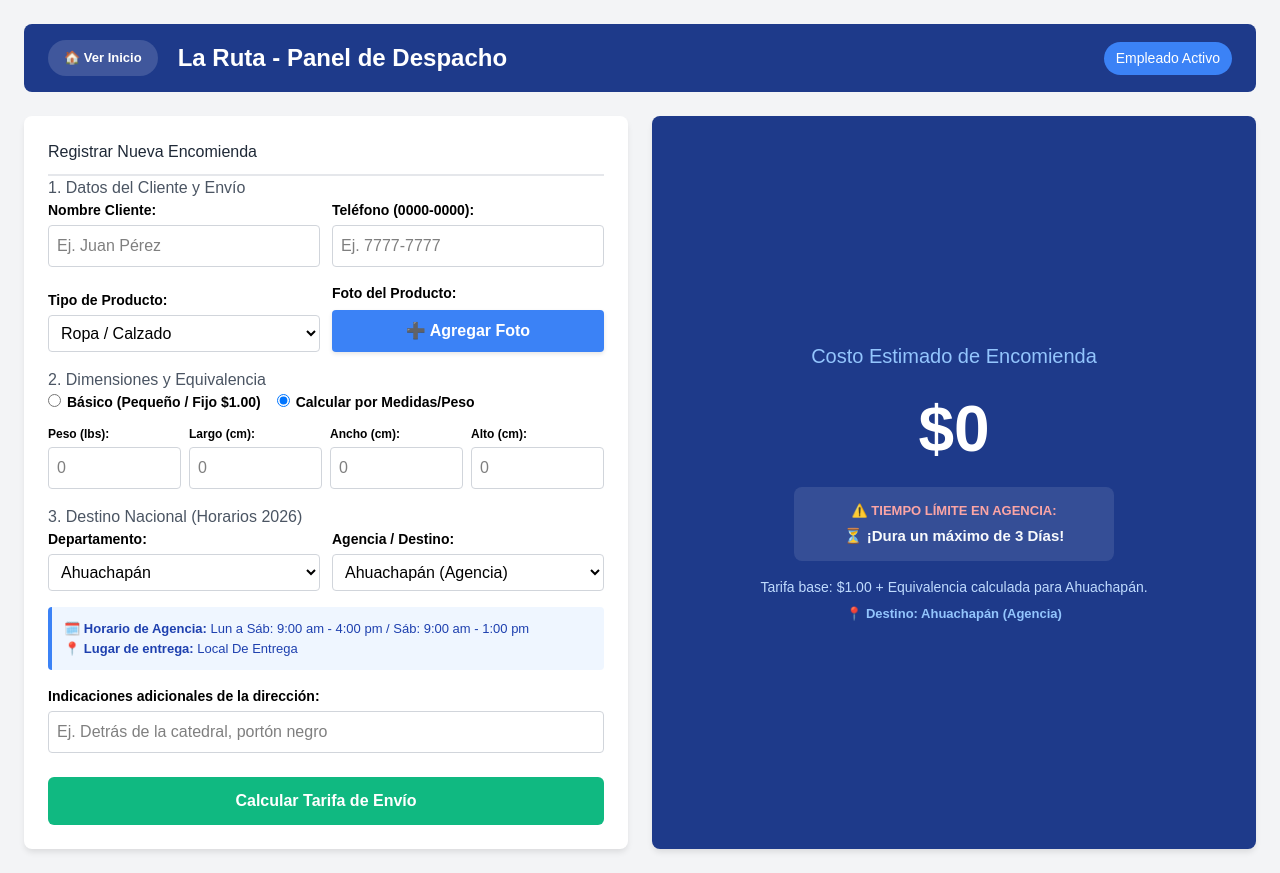
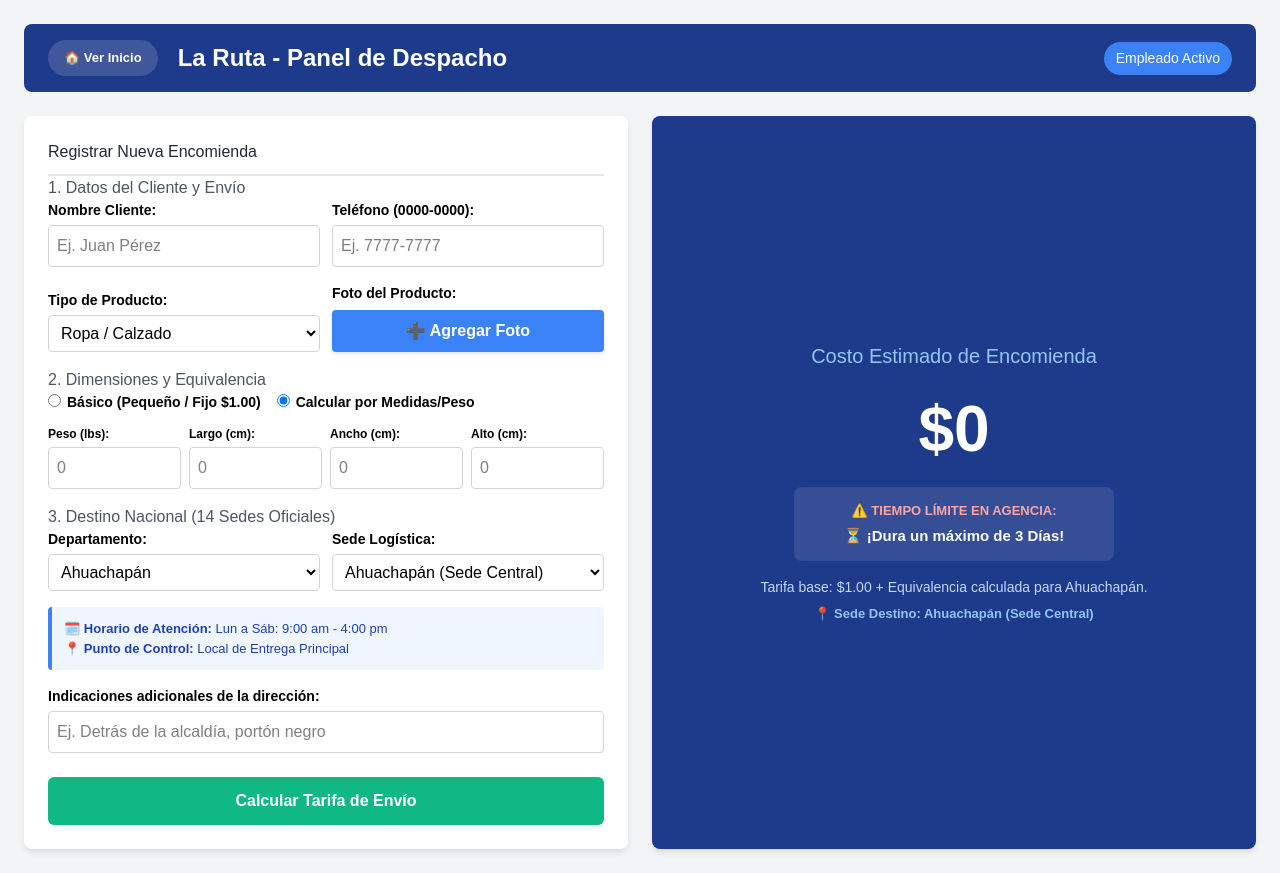
Before and after one commit to jhonattan755/LaRuta2, a React app in the folder frontend/: page /empleado in a window 1280 px wide. Built offline with nearby package versions, Linux system fonts and the light colour scheme; the HTML template or start-up script is replaced by a standard one.

Commit message:
Arregle el panel de ademin

```diff
--- a/frontend/src/views/Empleado.jsx
+++ b/frontend/src/views/Empleado.jsx
@@ -1,72 +1,54 @@
 import { useState } from 'react';
-// 1. IMPORTACIÓN AÑADIDA: Traemos el hook para navegar entre pantallas
+// IMPORTACIÓN: Traemos el hook para navegar entre pantallas
 import { useNavigate } from 'react-router-dom';
 
 const Empleado = () => {
-  // 2. INICIALIZACIÓN AÑADIDA: Instanciamos el hook de navegación
+  // INICIALIZACIÓN: Instanciamos el hook de navegación
   const navigate = useNavigate();
 
-  // Datos extraídos directamente de las tablas reales de "DESTINOS Y HORARIOS 2026"
+  // Estructura oficial de 14 sedes únicas (una para cada uno de los 14 departamentos de El Salvador)
   const destinosReales = {
     'Ahuachapán': [
-      { nombre: 'Ahuachapán (Agencia)', horario: 'Lun a Sáb: 9:00 am - 4:00 pm / Sáb: 9:00 am - 1:00 pm', lugar: 'Local De Entrega', duracion: 'Paquete Dura 3 Dias' },
-      { nombre: 'Cara Sucia (Agencia)', horario: 'Lun a Sáb: 9:00 am - 4:00 pm / Sáb: 9:00 am - 12:00 pm', lugar: 'Local De Entrega', duracion: 'Paquete Dura 3 Dias' },
-      { nombre: 'Atiquizaya (Agencia)', horario: 'Lun a Sáb: 9:00 am - 4:00 pm / Sáb: 9:00 am - 12:00 pm', lugar: 'Local De Entrega', duracion: 'Paquete Dura 3 Dias' }
+      { nombre: 'Ahuachapán (Sede Central)', horario: 'Lun a Sáb: 9:00 am - 4:00 pm', lugar: 'Local de Entrega Principal', duracion: 'Paquete Dura 3 Dias' }
     ],
     'Santa Ana': [
-      { nombre: 'Santa Ana Centro (Agencia)', horario: 'Lun a Sáb: 9:00 am - 4:00 pm / Sáb: 9:00 am - 12:00 pm', lugar: 'Local De Entrega', duracion: 'Paquete Dura 3 Dias' },
-      { nombre: 'Santa Ana Plaza 33 (Agencia)', horario: 'Lun a Sáb: 9:00 am - 4:00 pm / Sáb: 9:00 am - 1:00 pm', lugar: 'Local De Entrega', duracion: 'Paquete Dura 3 Dias' },
-      { nombre: 'Metapán (Agencia)', horario: 'Lun a Sáb: 9:00 am - 4:00 pm / Sáb: 9:00 am - 12:00 pm', lugar: 'Local De Entrega', duracion: 'Paquete Dura 3 Dias' },
-      { nombre: 'Chalchuapa (Agencia)', horario: 'Lun a Sáb: 9:00 am - 4:00 pm / Sáb: 9:00 am - 12:00 pm', lugar: 'Local De Entrega', duracion: 'Paquete Dura 3 Dias' }
+      { nombre: 'Santa Ana Centro (Sede Central)', horario: 'Lun a Sáb: 9:00 am - 4:00 pm', lugar: 'Local de Entrega Principal', duracion: 'Paquete Dura 3 Dias' }
     ],
     'Sonsonate': [
-      { nombre: 'Sonsonate (Agencia)', horario: 'Lun a Sáb: 9:00 am-4:00 pm / Dom: 12:40 pm-1:40 pm', lugar: 'Local De Entrega', duracion: 'Paquete Dura 3 Dias' },
-      { nombre: 'Sonzacate (Agencia)', horario: 'Lun a Sáb: 9:00 am-4:00 pm / Dom: 11:50 am-12:20 pm', lugar: 'Local De Entrega', duracion: 'Paquete Dura 3 Dias' },
-      { nombre: 'Izalco (Agencia)', horario: 'Lun a Sáb: 9:00 am - 4:00 pm / Dom: 10:30 am - 11:30 am', lugar: 'Local De Entrega', duracion: 'Paquete Dura 3 Dias' }
+      { nombre: 'Sonsonate (Sede Central)', horario: 'Lun a Sáb: 9:00 am - 4:00 pm / Dom: 12:40 pm-1:40 pm', lugar: 'Local de Entrega Principal', duracion: 'Paquete Dura 3 Dias' }
+    ],
+    'Chalatenango': [
+      { nombre: 'Chalatenango (Sede Central)', horario: 'Lun a Sáb: 9:00 am - 4:00 pm', lugar: 'Local de Entrega Principal', duracion: 'Paquete Dura 3 Dias' }
+    ],
+    'La Libertad': [
+      { nombre: 'Santa Tecla (Sede Central)', horario: 'Lun a Sáb: 9:00 am - 4:00 pm', lugar: 'Local de Entrega Principal', duracion: 'Paquete Dura 3 Dias' }
     ],
     'San Salvador': [
-      { nombre: 'San Salvador - Metrogalerias (Agencia)', horario: 'Lun a Sáb: 9:00 am - 4:00 pm / Sáb: 9:00 am - 1:00 pm', lugar: 'Local De Entrega', duracion: 'Paquete Dura 3 Dias' },
-      { nombre: 'San Salvador Centro Historico (Agencia)', horario: 'Lun a Sáb: 9:00 am - 4:00 pm / Sáb: 9:00 am - 12:00 pm', lugar: 'Local De Entrega', duracion: 'Paquete Dura 3 Dias' },
-      { nombre: 'San Salvador - Plaza Jerez (Agencia)', horario: 'Lun a Sáb: 9:00 am - 4:00 pm / Sáb: 9:00 am - 12:00 pm', lugar: 'Local De Entrega', duracion: 'Paquete Dura 3 Dias' },
-      { nombre: 'Soyapango (Agencia)', horario: 'Lun a Sáb: 9:00 am - 4:00 pm / Sáb: 9:00 am - 12:00 pm', lugar: 'Local De Entrega', duracion: 'Paquete Dura 3 Dias' },
-      { nombre: 'Apopa (Agencia)', horario: 'Lun a Sáb: 9:00 am - 4:00 pm / Sáb: 9:00 am - 1:00 pm', lugar: 'Local De Entrega', duracion: 'Paquete Dura 3 Dias' }
+      { nombre: 'San Salvador - Metrogalerías (Sede Central)', horario: 'Lun a Sáb: 9:00 am - 4:00 pm / Sáb: 9:00 am - 1:00 pm', lugar: 'Local de Entrega Principal', duracion: 'Paquete Dura 3 Dias' }
     ],
-    'La Libertad': [
-      { nombre: 'Santa Tecla (Agencia)', horario: 'Miércoles y Sábado: 1:00 pm - 3:00 pm', lugar: 'Local De Entrega (Costo Extra $0.50)', duracion: 'Paquete Dura 3 Dias' },
-      { nombre: 'Lourdes (Agencia)', horario: 'Lun a Sáb: 9:00 am - 4:00 pm / Sáb: 9:00 am - 12:00 pm', lugar: 'Local De Entrega', duracion: 'Paquete Dura 3 Dias' },
-      { nombre: 'Zaragoza', horario: 'Miércoles y Sábado: 2:15 pm - 3:00 pm', lugar: 'Fte a casa de la cultura', duracion: 'Entrega en Punto Fijo' }
+    'Cuscatlán': [
+      { nombre: 'Cojutepeque (Sede Central)', horario: 'Lun a Sáb: 9:00 am - 4:00 pm', lugar: 'Local de Entrega Principal', duracion: 'Paquete Dura 3 Dias' }
+    ],
+    'La Paz': [
+      { nombre: 'Zacatecoluca (Sede Central)', horario: 'Lun a Sáb: 9:00 am - 4:00 pm', lugar: 'Local de Entrega Principal', duracion: 'Paquete Dura 3 Dias' }
+    ],
+    'Cabañas': [
+      { nombre: 'Sensuntepeque (Sede Central)', horario: 'Lunes a Jueves: 9:00 am - 11:00 am', lugar: 'Local de Entrega Principal', duracion: 'Retención en Agencia' }
+    ],
+    'San Vicente': [
+      { nombre: 'San Vicente (Sede Central)', horario: 'Lun a Sáb: 9:00 am - 4:00 pm', lugar: 'Local de Entrega Principal', duracion: 'Paquete Dura 3 Dias' }
+    ],
+    'Usulután': [
+      { nombre: 'Usulután (Sede Central)', horario: 'Lun a Sáb: 9:00 am - 4:00 pm', lugar: 'Local de Entrega Principal', duracion: 'Paquete Dura 3 Dias' }
     ],
     'San Miguel': [
-      { nombre: 'San Miguel (Agencia)', horario: 'Lun a Sáb: 9:00 am - 4:00 pm / Sáb: 9:00 am - 12:00 pm', lugar: 'Local De Entrega', duracion: 'Paquete Dura 3 Dias' }
+      { nombre: 'San Miguel (Sede Central)', horario: 'Lun a Sáb: 9:00 am - 4:00 pm', lugar: 'Local de Entrega Principal', duracion: 'Paquete Dura 3 Dias' }
     ],
-    'Usulután': [
-      { nombre: 'Usulutan (Agencia)', horario: 'Lun a Sáb: 9:00 am - 4:00 pm / Sáb: 9:00 am - 12:00 pm', lugar: 'Local De Entrega', duracion: 'Paquete Dura 3 Dias' },
-      { nombre: 'Jiquilisco (Agencia)', horario: 'Lun a Sáb: 9:00 am - 4:00 pm / Sáb: 9:00 am - 12:00 pm', lugar: 'Local De Entrega', duracion: 'Paquete Dura 3 Dias' },
-      { nombre: 'Santiago de María (Agencia)', horario: 'Lun a Sáb: 9:00 am - 4:00 pm / Sáb: 9:00 am - 12:00 pm', lugar: 'Local De Entrega', duracion: 'Paquete Dura 3 Dias' }
-    ],
-    'Cuscatlán': [
-      { nombre: 'Cojutepeque (Agencia)', horario: 'Lun a Sáb: 9:00 am - 4:00 pm / Sáb: 9:00 am - 12:00 pm', lugar: 'Local De Entrega', duracion: 'Paquete Dura 3 Dias' },
-      { nombre: 'Suchitoto', horario: 'Martes y Viernes: 8:00 am - 9:00 am', lugar: 'Parque Central', duracion: 'Entrega en Punto Fijo' }
+    'Morazán': [
+      { nombre: 'San Francisco Gotera (Sede Central)', horario: 'Lun a Sáb: 9:00 am - 4:00 pm', lugar: 'Local de Entrega Principal', duracion: 'Paquete Dura 3 Dias' }
     ],
     'La Unión': [
-      { nombre: 'La Unión (Agencia)', horario: 'Lun a Sáb: 9:00 am - 4:00 pm / Sáb: 9:00 am - 12:00 pm', lugar: 'Local De Entrega', duracion: 'Paquete Dura 3 Dias' },
-      { nombre: 'Santa Rosa de lima (Agencia)', horario: 'Lun a Sáb: 9:00 am - 4:00 pm / Sáb: 9:00 am - 12:00 pm', lugar: 'Local De Entrega (Apartir del 21 de abril)', duracion: 'Retención Estándar' }
-    ],
-    'Morazán': [
-      { nombre: 'San Francisco Gotera (Agencia)', horario: 'Lun a Sáb: 9:00 am - 4:00 pm / Sáb: 9:00 am - 12:00 pm', lugar: 'Local De Entrega', duracion: 'Paquete Dura 3 Dias' }
-    ],
-    'La Paz': [
-      { nombre: 'Zacatecoluca (Agencia)', horario: 'Lun a Sáb: 9:00 am - 4:00 pm / Sáb: 9:00 am - 12:00 pm', lugar: 'Local De Entrega', duracion: 'Paquete Dura 3 Dias' },
-      { nombre: 'Olocuiltla', horario: 'Martes y Viernes: 10:30 am - 11:00 am', lugar: 'Parqueo de Mercado de Artesania', duracion: 'Entrega en Punto Fijo' }
-    ],
-    'San Vicente': [
-      { nombre: 'San Vicente (Agencia)', horario: 'Lun a Sáb: 9:00 am - 4:00 pm / Sáb: 9:00 am - 12:00 pm', lugar: 'Local De Entrega', duracion: 'Paquete Dura 3 Dias' }
-    ],
-    'Cabañas': [
-      { nombre: 'Sensuntepeque', horario: 'Lunes y Jueves: 9:00 am- 11:00 am', lugar: 'Local De Entrega', duracion: 'Retención en Agencia' }
-    ],
-    'Chalatenango': [
-      { nombre: 'Chalatenango (Agencia)', horario: 'Lun a Sáb: 9:00 am - 4:00 pm / Sáb: 9:00 am - 12:00 pm', lugar: 'Local De Entrega', duracion: 'Paquete Dura 3 Dias' }
+      { nombre: 'La Unión (Sede Central)', horario: 'Lun a Sáb: 9:00 am - 4:00 pm', lugar: 'Local de Entrega Principal', duracion: 'Paquete Dura 3 Dias' }
     ]
   };
 
@@ -162,7 +144,6 @@ const Empleado = () => {
       {/* HEADER PRINCIPAL MODIFICADO CON BOTÓN DE REGRESO INTERNO */}
       <header style={{ backgroundColor: '#1e3a8a', color: 'white', padding: '16px 24px', borderRadius: '8px', marginBottom: '24px', display: 'flex', justifyContent: 'space-between', alignItems: 'center' }}>
         <div style={{ display: 'flex', alignItems: 'center', gap: '20px' }}>
-          {/* Botón dinámico para volver a la Landing Informativa */}
           <button
             onClick={() => navigate('/')}
             style={{ backgroundColor: 'rgba(255, 255, 255, 0.15)', color: 'white', border: 'none', padding: '8px 16px', borderRadius: '20px', fontWeight: 'bold', cursor: 'pointer', transition: '0.2s', display: 'flex', alignItems: 'center', gap: '6px', fontSize: '13px' }}
@@ -249,7 +230,7 @@ const Empleado = () => {
               </div>
             </div>
 
-            <h3 style={{ color: '#4b5563', fontSize: '16px' }}>3. Destino Nacional (Horarios 2026)</h3>
+            <h3 style={{ color: '#4b5563', fontSize: '16px' }}>3. Destino Nacional (14 Sedes Oficiales)</h3>
             <div style={{ display: 'grid', gridTemplateColumns: '1fr 1fr', gap: '12px', marginBottom: '16px' }}>
               <div>
                 <label style={{ display: 'block', marginBottom: '4px', fontSize: '14px', fontWeight: 'bold' }}>Departamento:</label>
@@ -260,7 +241,7 @@ const Empleado = () => {
                 </select>
               </div>
               <div>
-                <label style={{ display: 'block', marginBottom: '4px', fontSize: '14px', fontWeight: 'bold' }}>Agencia / Destino:</label>
+                <label style={{ display: 'block', marginBottom: '4px', fontSize: '14px', fontWeight: 'bold' }}>Sede Logística:</label>
                 <select
                   name="destinoIndex"
                   value={paquete.destinoIndex}
@@ -274,15 +255,15 @@ const Empleado = () => {
               </div>
             </div>
 
-            {/* Cuadro informativo dinámico sobre la Agencia */}
+            {/* Cuadro informativo dinámico sobre la Sede Seleccionada */}
             <div style={{ backgroundColor: '#eff6ff', borderLeft: '4px solid #3b82f6', padding: '12px', borderRadius: '4px', marginBottom: '16px', fontSize: '13px', color: '#1e40af' }}>
-              <strong>🗓️ Horario de Agencia:</strong> {infoDestinoSeleccionado.horario} <br />
-              <strong>📍 Lugar de entrega:</strong> {infoDestinoSeleccionado.lugar}
+              <strong>🗓️ Horario de Atención:</strong> {infoDestinoSeleccionado.horario} <br />
+              <strong>📍 Punto de Control:</strong> {infoDestinoSeleccionado.lugar}
             </div>
 
             <div style={{ marginBottom: '24px' }}>
               <label style={{ display: 'block', marginBottom: '4px', fontSize: '14px', fontWeight: 'bold' }}>Indicaciones adicionales de la dirección:</label>
-              <input type="text" name="direccionDetalle" value={paquete.direccionDetalle} onChange={handleChange} style={{ width: '100%', padding: '8px', borderRadius: '4px', border: '1px solid #d1d5db' }} placeholder="Ej. Detrás de la catedral, portón negro" />
+              <input type="text" name="direccionDetalle" value={paquete.direccionDetalle} onChange={handleChange} style={{ width: '100%', padding: '8px', borderRadius: '4px', border: '1px solid #d1d5db' }} placeholder="Ej. Detrás de la alcaldía, portón negro" />
             </div>
 
             <button type="submit" style={{ width: '100%', backgroundColor: '#10b981', color: 'white', padding: '12px', borderRadius: '6px', border: 'none', fontSize: '16px', fontWeight: 'bold', cursor: 'pointer' }}>
@@ -325,11 +306,11 @@ const Empleado = () => {
             </p>
 
             <p style={{ fontSize: '13px', color: '#93c5fd', marginTop: '6px', fontWeight: 'bold' }}>
-              📍 Destino: {infoDestinoSeleccionado.nombre}
+              📍 Sede Destino: {infoDestinoSeleccionado.nombre}
             </p>
 
             {tarifaCalculada > 0 && (
-              <button onClick={() => alert('Encomienda Guardada con la info oficial de horarios e importación de datos.')} style={{ marginTop: '20px', backgroundColor: 'white', color: '#1e3a8a', padding: '12px 24px', borderRadius: '6px', border: 'none', fontWeight: 'bold', cursor: 'pointer', fontSize: '16px', width: '100%', maxWidth: '320px' }}>
+              <button onClick={() => alert('Encomienda Guardada con la info oficial de las 14 sedes del país.')} style={{ marginTop: '20px', backgroundColor: 'white', color: '#1e3a8a', padding: '12px 24px', borderRadius: '6px', border: 'none', fontWeight: 'bold', cursor: 'pointer', fontSize: '16px', width: '100%', maxWidth: '320px' }}>
                 Confirmar y Generar Guía de Ruta
               </button>
             )}
```
Also changed, not shown: frontend/src/views/Ganancias.jsx (+48 -48 lines).
